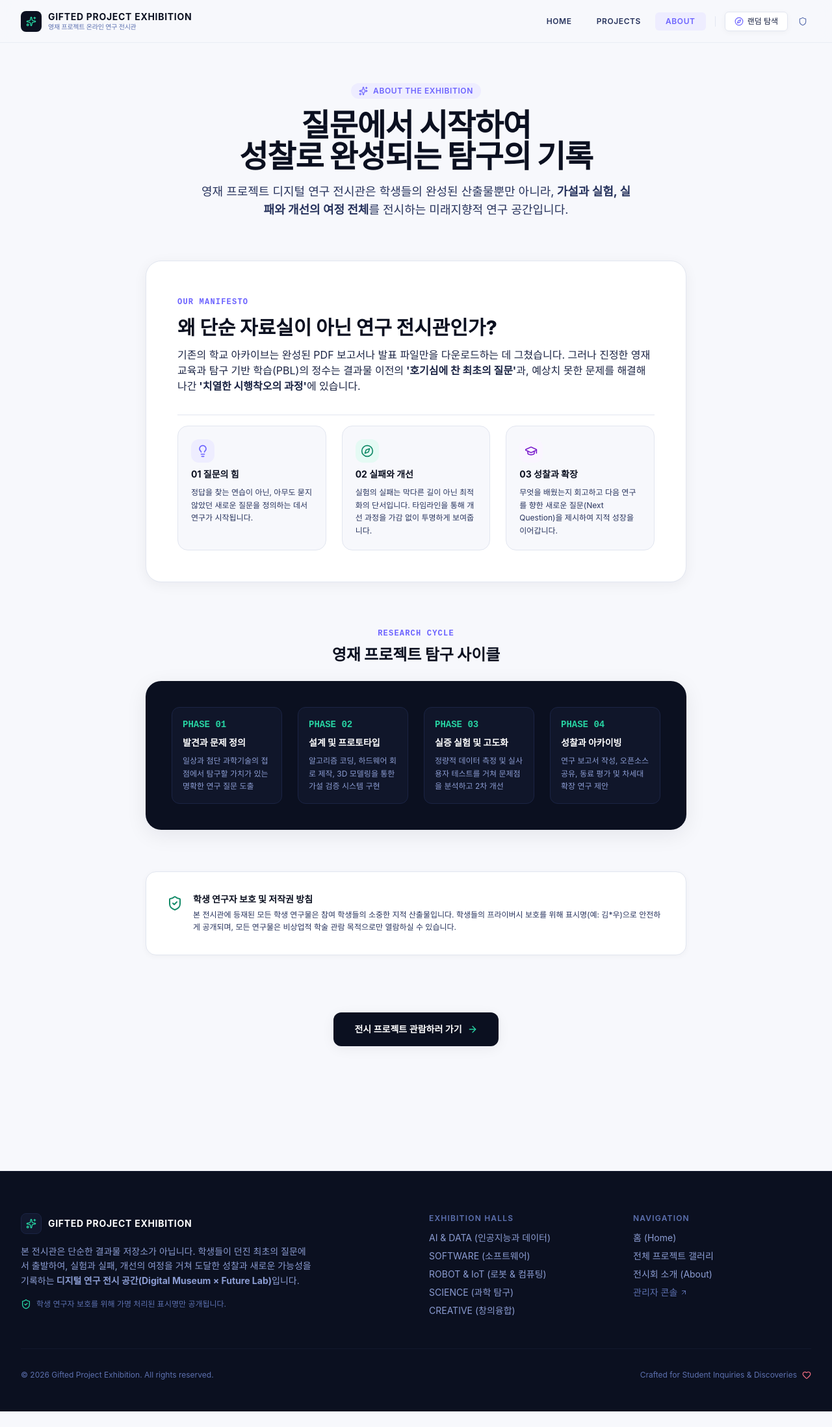
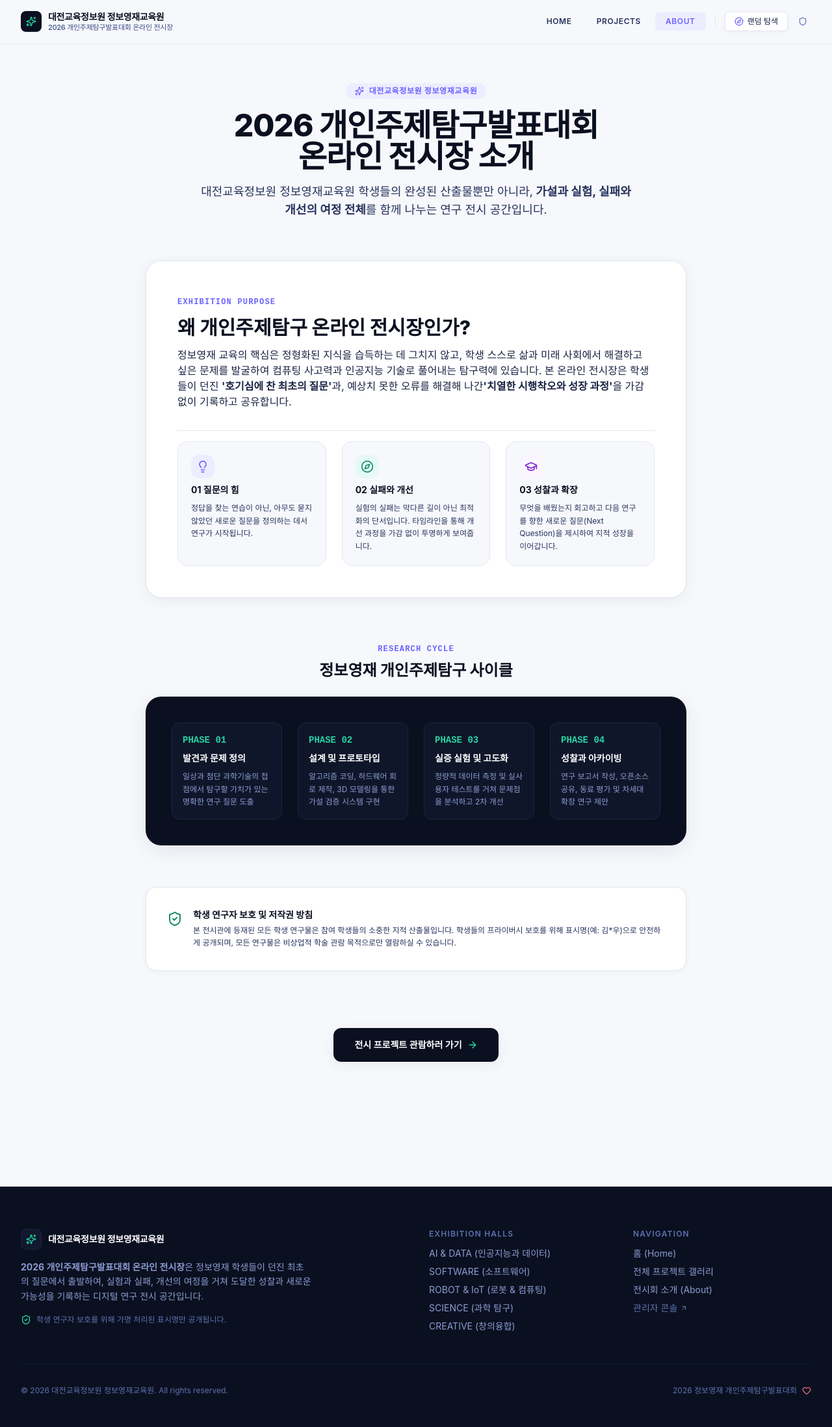
Before and after one commit to mellow211/gifted-project-exhibition, a Next.js app: page /about in a window 1280 px wide. Shown: the whole page at 65% size. Before the commit the page ends 2172 px from the top, so only its background shows below. Built offline with nearby package versions, Linux system fonts and the light colour scheme.

Commit message:
feat: 2026 대전교육정보원정보영재교육원 개인주제탐구발표대회 온라인 전시장 테마 적용

```diff
--- a/app/about/page.tsx
+++ b/app/about/page.tsx
@@ -8,17 +8,17 @@ export default function AboutPage() {
       <div className="max-w-4xl mx-auto px-4 sm:px-6 lg:px-8 space-y-16">
         {/* Page Hero */}
         <div className="space-y-4 text-center max-w-2xl mx-auto">
-          <div className="inline-flex items-center gap-2 px-3 py-1 rounded-full bg-primary-light text-primary text-xs font-semibold tracking-wider uppercase">
+          <div className="inline-flex items-center gap-2 px-3.5 py-1 rounded-full bg-primary-light text-primary text-xs font-semibold tracking-wider">
             <Sparkles className="w-3.5 h-3.5" />
-            <span>ABOUT THE EXHIBITION</span>
+            <span>대전교육정보원 정보영재교육원</span>
           </div>
-          <h1 className="text-3xl sm:text-5xl font-extrabold text-navy tracking-tight leading-tight">
-            질문에서 시작하여 <br />
-            성찰로 완성되는 탐구의 기록
+          <h1 className="text-3xl sm:text-4xl lg:text-5xl font-extrabold text-navy tracking-tight leading-tight">
+            2026 개인주제탐구발표대회 <br />
+            온라인 전시장 소개
           </h1>
           <p className="text-base sm:text-lg text-navy-600 leading-relaxed">
-            영재 프로젝트 디지털 연구 전시관은 학생들의 완성된 산출물뿐만 아니라,
-            <strong> 가설과 실험, 실패와 개선의 여정 전체</strong>를 전시하는 미래지향적 연구 공간입니다.
+            대전교육정보원 정보영재교육원 학생들의 완성된 산출물뿐만 아니라,
+            <strong> 가설과 실험, 실패와 개선의 여정 전체</strong>를 함께 나누는 연구 전시 공간입니다.
           </p>
         </div>
 
@@ -26,16 +26,16 @@ export default function AboutPage() {
         <div className="bg-white rounded-3xl border border-surface-border p-8 sm:p-12 shadow-card space-y-8">
           <div className="space-y-3">
             <span className="text-xs font-bold tracking-widest text-primary uppercase font-mono">
-              OUR MANIFESTO
+              EXHIBITION PURPOSE
             </span>
             <h2 className="text-2xl sm:text-3xl font-extrabold text-navy">
-              왜 단순 자료실이 아닌 연구 전시관인가?
+              왜 개인주제탐구 온라인 전시장인가?
             </h2>
             <p className="text-sm sm:text-base text-navy-700 leading-relaxed">
-              기존의 학교 아카이브는 완성된 PDF 보고서나 발표 파일만을 다운로드하는 데 그쳤습니다.
-              그러나 진정한 영재 교육과 탐구 기반 학습(PBL)의 정수는 결과물 이전의
-              <strong> &apos;호기심에 찬 최초의 질문&apos;</strong>과, 예상치 못한 문제를 해결해 나간
-              <strong> &apos;치열한 시행착오의 과정&apos;</strong>에 있습니다.
+              정보영재 교육의 핵심은 정형화된 지식을 습득하는 데 그치지 않고,
+              학생 스스로 삶과 미래 사회에서 해결하고 싶은 문제를 발굴하여 컴퓨팅 사고력과 인공지능 기술로 풀어내는 탐구력에 있습니다.
+              본 온라인 전시장은 학생들이 던진 <strong>&apos;호기심에 찬 최초의 질문&apos;</strong>과, 예상치 못한 오류를 해결해 나간
+              <strong>&apos;치열한 시행착오와 성장 과정&apos;</strong>을 가감 없이 기록하고 공유합니다.
             </p>
           </div>
 
@@ -79,7 +79,7 @@ export default function AboutPage() {
               RESEARCH CYCLE
             </span>
             <h2 className="text-2xl font-extrabold text-navy">
-              영재 프로젝트 탐구 사이클
+              정보영재 개인주제탐구 사이클
             </h2>
           </div>
 
--- a/app/layout.tsx
+++ b/app/layout.tsx
@@ -4,31 +4,34 @@ import { Header } from "@/components/common/Header";
 import { Footer } from "@/components/common/Footer";
 
 export const metadata: Metadata = {
-  title: "GIFTED PROJECT EXHIBITION | 영재 프로젝트 온라인 연구 전시관",
+  title: "2026 대전교육정보원정보영재교육원 개인주제탐구발표대회 온라인 전시장",
   description:
-    "학생들이 어떤 질문에서 시작하여 탐구 과정을 거치고 실패와 성찰을 통해 새로운 가능성을 발견했는지를 만나는 디지털 연구 전시관(Digital Museum × Future Lab)입니다.",
+    "2026 대전교육정보원정보영재교육원 개인주제탐구발표대회 온라인 전시장 - 학생들이 어떤 질문에서 시작하여 탐구 과정을 거치고 실패와 성찰을 통해 새로운 가능성을 발견했는지를 만나는 디지털 연구 전시관입니다.",
   keywords: [
+    "대전교육정보원",
+    "정보영재교육원",
+    "개인주제탐구발표대회",
     "영재교육",
+    "온라인전시장",
     "프로젝트기반학습",
     "탐구",
     "연구전시",
     "디지털전시관",
-    "학생포트폴리오",
-    "STEAM",
-    "Future Lab",
+    "SW",
+    "AI",
   ],
   openGraph: {
-    title: "GIFTED PROJECT EXHIBITION | 생각을 탐구하고 가능성을 발견하다",
+    title: "2026 대전교육정보원정보영재교육원 개인주제탐구발표대회 온라인 전시장",
     description:
-      "학생들의 질문, 탐구 여정, 실패와 개선, 그리고 성찰이 담긴 2026 영재 프로젝트 디지털 연구 전시회",
+      "정보영재 학생들의 질문, 탐구 여정, 실패와 개선, 그리고 성찰이 담긴 2026 온라인 개인주제탐구발표대회",
     url: "https://gifted-exhibition.edu",
-    siteName: "GIFTED PROJECT EXHIBITION",
+    siteName: "2026 대전교육정보원정보영재교육원 개인주제탐구발표대회",
     images: [
       {
         url: "https://images.unsplash.com/photo-1532996122724-e3c354a0b15b?auto=format&fit=crop&w=1200&q=80",
         width: 1200,
         height: 630,
-        alt: "GIFTED PROJECT EXHIBITION 2026",
+        alt: "2026 대전교육정보원정보영재교육원 개인주제탐구발표대회",
       },
     ],
     locale: "ko_KR",
@@ -36,7 +39,7 @@ export const metadata: Metadata = {
   },
   twitter: {
     card: "summary_large_image",
-    title: "GIFTED PROJECT EXHIBITION | 영재 프로젝트 디지털 연구 전시관",
+    title: "2026 대전교육정보원정보영재교육원 개인주제탐구발표대회 온라인 전시장",
     description: "생각을 탐구하고 가능성을 발견하다.",
   },
 };
--- a/components/admin/AdminAuth.tsx
+++ b/components/admin/AdminAuth.tsx
@@ -75,7 +75,10 @@ export const AdminAuth: React.FC<AdminAuthProps> = ({ onAuthenticated }) => {
         <div className="w-12 h-12 rounded-xl bg-navy text-secondary flex items-center justify-center mx-auto shadow-sm">
           <Shield className="w-6 h-6" />
         </div>
-        <h2 className="text-xl font-bold text-navy">전시관 관리자 보안 인증</h2>
+        <span className="text-[11px] font-bold text-primary tracking-wide">
+          대전교육정보원 정보영재교육원
+        </span>
+        <h2 className="text-xl font-bold text-navy">2026 개인주제탐구발표대회 관리자 인증</h2>
         <p className="text-xs text-navy-500">
           인가된 관리자 계정으로 로그인해야만 프로젝트 관리 콘솔에 접근할 수 있습니다.
         </p>
--- a/components/admin/AdminDashboard.tsx
+++ b/components/admin/AdminDashboard.tsx
@@ -117,12 +117,12 @@ export const AdminDashboard: React.FC<AdminDashboardProps> = ({ user, onLogout }
       {/* Header bar */}
       <div className="flex flex-col md:flex-row md:items-center justify-between gap-4 pb-6 border-b border-surface-border">
         <div>
-          <div className="flex items-center gap-2 text-xs font-bold text-primary tracking-wider uppercase mb-1">
+          <div className="flex items-center gap-2 text-xs font-bold text-primary tracking-wider mb-1">
             <Layers className="w-3.5 h-3.5" />
-            <span>EXHIBITION CURATOR SYSTEM</span>
+            <span>대전교육정보원 정보영재교육원</span>
           </div>
           <h1 className="text-2xl sm:text-3xl font-extrabold text-navy">
-            전시관 프로젝트 관리 대시보드
+            2026 개인주제탐구발표대회 관리 대시보드
           </h1>
           <p className="text-xs text-navy-400 mt-1">
             로그인 계정: <span className="font-semibold text-navy-700">{user.email}</span>
--- a/components/common/Footer.tsx
+++ b/components/common/Footer.tsx
@@ -13,14 +13,13 @@ export const Footer: React.FC = () => {
               <div className="w-8 h-8 rounded-lg bg-navy-800 flex items-center justify-center text-secondary border border-navy-700">
                 <Sparkles className="w-4 h-4" />
               </div>
-              <span className="font-bold text-sm tracking-wider uppercase">
-                GIFTED PROJECT EXHIBITION
+              <span className="font-bold text-sm tracking-tight text-white">
+                대전교육정보원 정보영재교육원
               </span>
             </div>
             <p className="text-navy-300 text-sm max-w-md leading-relaxed">
-              본 전시관은 단순한 결과물 저장소가 아닙니다. 학생들이 던진 최초의 질문에서 출발하여,
-              실험과 실패, 개선의 여정을 거쳐 도달한 성찰과 새로운 가능성을 기록하는
-              <strong> 디지털 연구 전시 공간(Digital Museum × Future Lab)</strong>입니다.
+              <strong>2026 개인주제탐구발표대회 온라인 전시장</strong>은 정보영재 학생들이 던진 최초의 질문에서 출발하여,
+              실험과 실패, 개선의 여정을 거쳐 도달한 성찰과 새로운 가능성을 기록하는 디지털 연구 전시 공간입니다.
             </p>
             <div className="flex items-center gap-2 text-xs text-navy-400">
               <ShieldCheck className="w-4 h-4 text-secondary" />
@@ -98,9 +97,9 @@ export const Footer: React.FC = () => {
 
         {/* Bottom bar */}
         <div className="pt-8 flex flex-col sm:flex-row items-center justify-between text-xs text-navy-400 gap-4">
-          <p>© 2026 Gifted Project Exhibition. All rights reserved.</p>
+          <p>© 2026 대전교육정보원 정보영재교육원. All rights reserved.</p>
           <div className="flex items-center gap-1 text-navy-400">
-            <span>Crafted for Student Inquiries & Discoveries</span>
+            <span>2026 정보영재 개인주제탐구발표대회</span>
             <Heart className="w-3.5 h-3.5 text-rose-400 inline ml-1" />
           </div>
         </div>
--- a/components/common/Header.tsx
+++ b/components/common/Header.tsx
@@ -47,17 +47,17 @@ export const Header: React.FC = () => {
         <Link
           href="/"
           className="group flex items-center gap-2.5 focus-visible:outline-none"
-          aria-label="GIFTED PROJECT EXHIBITION 홈으로 이동"
+          aria-label="2026 대전교육정보원정보영재교육원 개인주제탐구발표대회 홈으로 이동"
         >
           <div className="w-8 h-8 rounded-lg bg-navy flex items-center justify-center text-white transition-transform group-hover:scale-105 shadow-sm">
             <Sparkles className="w-4 h-4 text-secondary" />
           </div>
           <div className="flex flex-col">
-            <span className="font-bold text-sm tracking-wider text-navy uppercase group-hover:text-primary transition-colors">
-              GIFTED PROJECT EXHIBITION
+            <span className="font-bold text-sm tracking-tight text-navy group-hover:text-primary transition-colors">
+              대전교육정보원 정보영재교육원
             </span>
-            <span className="text-[10px] text-navy-400 tracking-tight -mt-0.5">
-              영재 프로젝트 온라인 연구 전시관
+            <span className="text-[11px] text-navy-500 font-medium tracking-tight -mt-0.5">
+              2026 개인주제탐구발표대회 온라인 전시장
             </span>
           </div>
         </Link>
--- a/components/home/HeroSection.tsx
+++ b/components/home/HeroSection.tsx
@@ -22,22 +22,22 @@ export const HeroSection: React.FC = () => {
       <div className="relative max-w-7xl mx-auto px-4 sm:px-6 lg:px-8">
         <div className="max-w-3xl space-y-6">
           {/* Eyebrow */}
-          <div className="inline-flex items-center gap-2 px-3 py-1 rounded-full bg-primary-light border border-primary/20 text-primary text-xs font-semibold tracking-wider uppercase">
+          <div className="inline-flex items-center gap-2 px-3.5 py-1.5 rounded-full bg-primary-light border border-primary/20 text-primary text-xs font-semibold tracking-wider">
             <Sparkles className="w-3.5 h-3.5" />
-            <span>2026 GIFTED PROJECT EXHIBITION</span>
+            <span>대전교육정보원 정보영재교육원</span>
           </div>
 
           {/* Headline */}
-          <h1 className="text-4xl sm:text-5xl lg:text-6xl font-extrabold text-navy tracking-tight leading-[1.15]">
-            생각을 탐구하고 <br className="hidden sm:inline" />
+          <h1 className="text-3xl sm:text-5xl lg:text-5xl font-extrabold text-navy tracking-tight leading-[1.2]">
+            2026 개인주제탐구발표대회 <br className="hidden sm:inline" />
             <span className="bg-gradient-to-r from-primary to-secondary bg-clip-text text-transparent">
-              가능성을 발견하다.
+              온라인 전시장
             </span>
           </h1>
 
           {/* Description */}
-          <p className="text-lg sm:text-xl text-navy-600 font-normal leading-relaxed max-w-2xl">
-            학생들이 질문하고, 실험하고, 만들고, 실패하며 완성한 프로젝트를 만나보세요.
+          <p className="text-base sm:text-lg text-navy-600 font-normal leading-relaxed max-w-2xl">
+            대전교육정보원 정보영재교육원 학생들이 스스로 질문을 던지고, 탐구하고, 실험하며 완성한 창의적 연구 산출물을 만나보세요.
             단순한 결과물이 아닌 질문에서 성찰까지 이어지는 지적 탐구의 여정입니다.
           </p>
 
```
Also changed, not shown: 1 other file (tests, documents, lock files or other folders).
